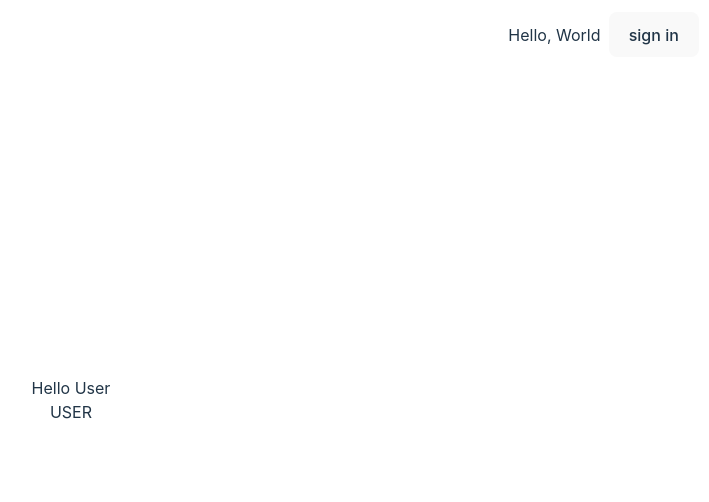
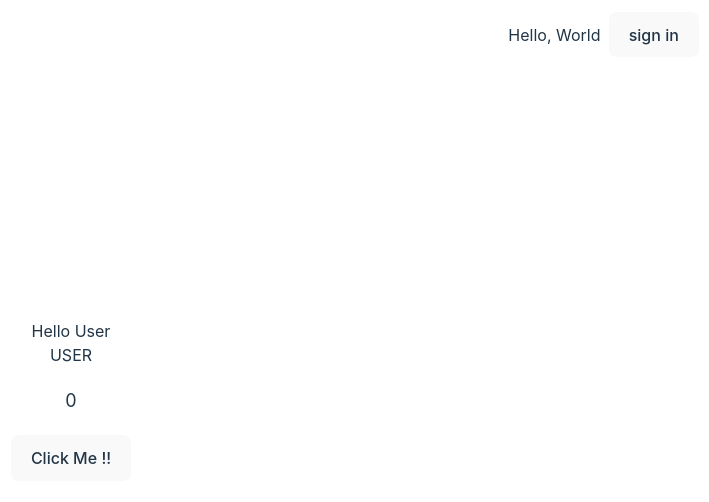
Before and after one commit to HimitsuTH/Do-Something-, a React (Vite) app: page / in a window 1280 px wide. Shown: the top 502 px of the page, without its empty margins (569-1278 px from the left). Built offline with nearby package versions, Linux system fonts and the light colour scheme.

Commit message:
do something

```diff
--- a/package.json
+++ b/package.json
@@ -14,9 +14,11 @@
     "axios": "^1.4.0",
     "formik": "^2.2.9",
     "react": "^18.2.0",
+    "react-countup": "^6.4.2",
     "react-dom": "^18.2.0",
     "react-redux": "^8.0.5",
-    "react-router-dom": "^6.11.0"
+    "react-router-dom": "^6.11.0",
+    "react-visibility-sensor": "^5.1.1"
   },
   "devDependencies": {
     "@types/react": "^18.0.28",
--- a/src/pages/Homepage.tsx
+++ b/src/pages/Homepage.tsx
@@ -1,5 +1,7 @@
-import { useEffect } from 'react';
+import { useEffect, useState } from 'react';
 import { useAppSeletor, useAppDispatch } from '../redux/app/hook'
+import CountUp from 'react-countup';
+import VisibilitySensor from 'react-visibility-sensor';
 // import { useNavigate } from 'react-router-dom';
 
 
@@ -10,6 +12,9 @@ import { useNavigate } from 'react-router-dom';
 
 const Homepage = () => {
 
+
+    const [count, setCount] = useState<number>(0);
+
     const tokenStr = localStorage.getItem("token");
     let data = null
     let token: any = null;
@@ -18,15 +23,14 @@ const Homepage = () => {
         token = JSON.parse(tokenStr)
     };
 
-    console.log("-------------")
-    console.log(data)
-    console.log("-------------")
+
+    //check token && data
+    // console.log("-------------")
+    // console.log(data)
+    // console.log("-------------")
     // console.log(token)
 
     let user = data?.userData
-
-
-    //   console.log(token)
 
 
     // console.log("----------------------")
@@ -91,8 +95,17 @@ const Homepage = () => {
                     </div>
                 ) : (
                     <div className=' text-center '>
-                        <p>Hello User</p>
-                        <p>{user?.name ? user?.name : "USER"}</p>
+                        <div className='wrap'>
+                            <p>{!user && "Hello User"}</p>
+                            <p>{user?.name ? user?.name : "USER"}</p>
+                            <div className='mt-5'>
+                                <p className=' text-lg mb-5'> {count} </p>
+
+                                <button onClick={() => setCount(count + 1)}>
+                                    Click Me !!
+                                </button>
+                            </div>
+                        </div>
                     </div>
                 )}
             </main>
```
Also changed, not shown: 1 other file (tests, documents, lock files or other folders).
